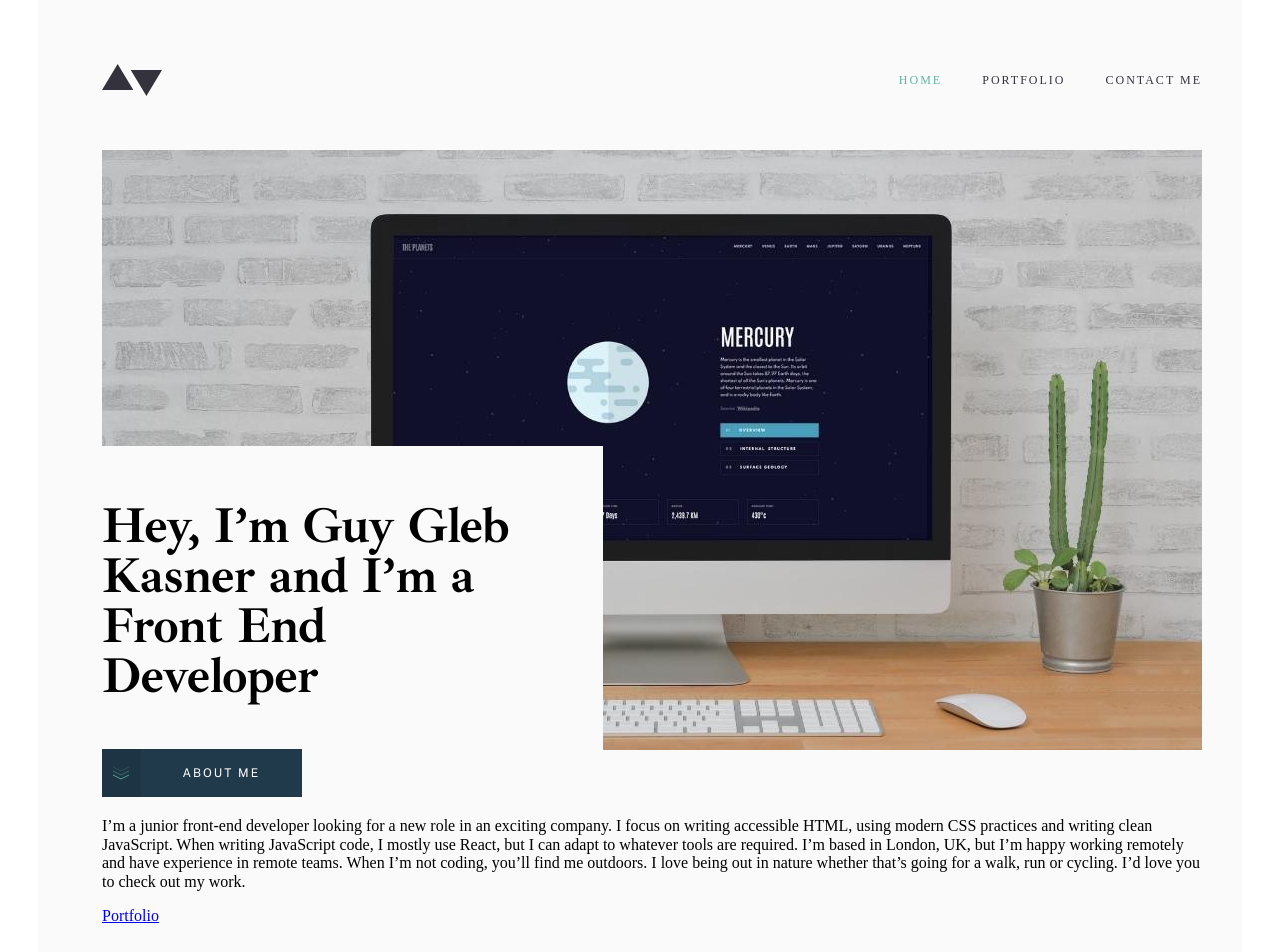
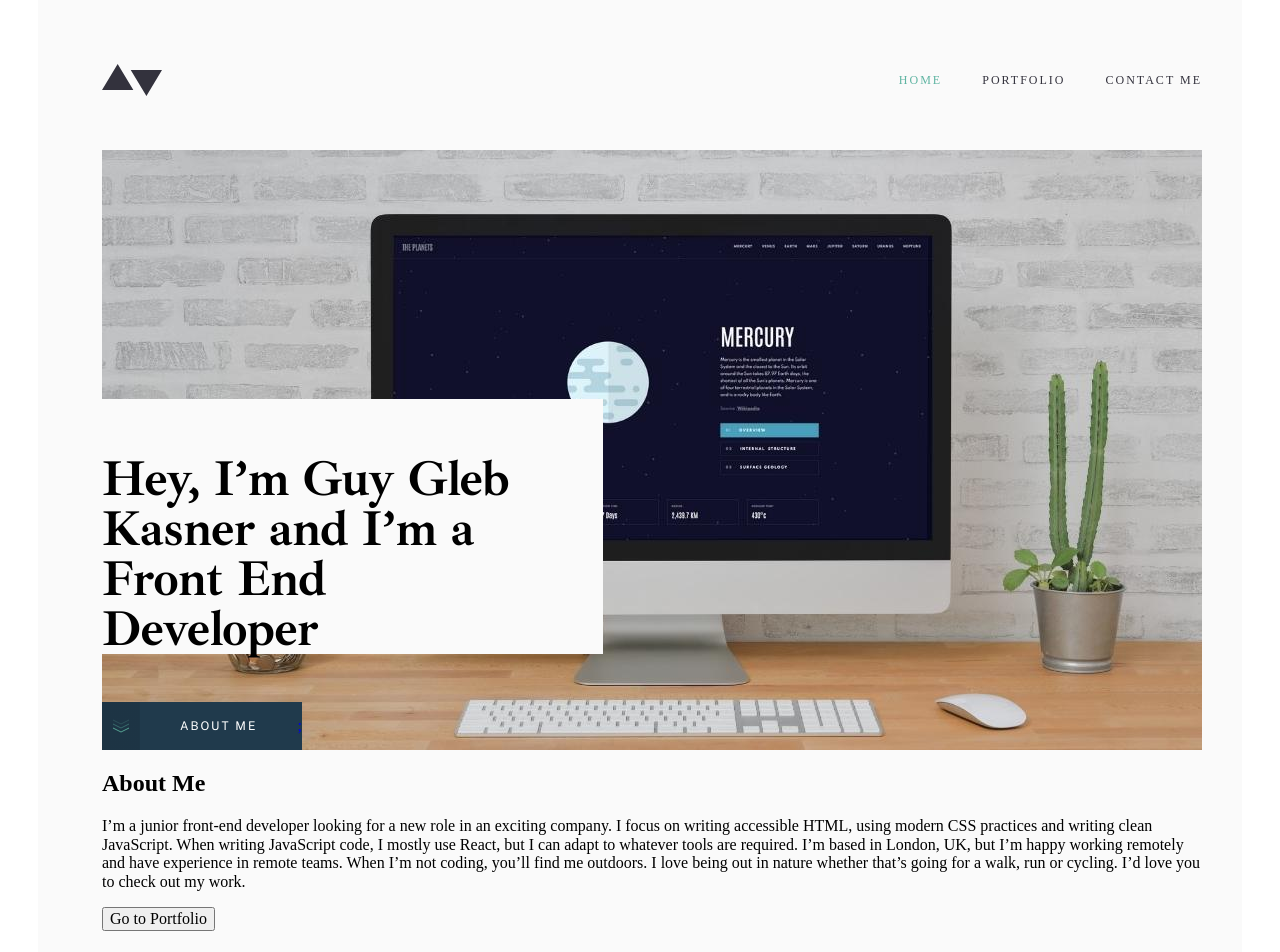
Before and after one commit to Glebkas/portfolio, a React (Create React App) app: page / in a window 1280 px wide. Shown: the top 952 px of the page. Built offline with nearby package versions, Linux system fonts and the light colour scheme.

Commit message:
Update Homepage.js

```diff
--- a/src/pages/Homepage.js
+++ b/src/pages/Homepage.js
@@ -1,27 +1,40 @@
 import data from "../utils/data";
-import { Link } from "react-router-dom";
+import { useNavigate } from "react-router-dom";
+import { HashLink } from "react-router-hash-link";
+
 function Homepage() {
+  let navigate = useNavigate();
+  const handleAboutbuttonClick = () => {
+    navigate("/portfolio");
+  };
+
   return (
     <div className="homepage">
       <section className="homepage-top">
         <div className="homepage-top__image">
-          <h2 className="homepage-top__title">
-            {data.info.title}
-            <div className="homepage-top__button">
-              <div className="homepage-top__button-icon"></div>
-              <p className="homepage-top__button-caption">About Me</p>
-            </div>
-          </h2>
+          <div className="homepage-top__title-container">
+            <h2 className="homepage-top__title">{data.info.title}</h2>
+            <HashLink style={{ textDecoration: "none" }} smooth to="/#about">
+              <div className="homepage-top__button">
+                <div className="homepage-top__button-icon"></div>
+                <p className="homepage-top__button-caption">About Me</p>;
+              </div>
+            </HashLink>
+          </div>
         </div>
       </section>
-      <section className="about">
+      <section id="about" className="about">
         <div className="about__image" />
         <div className="about__description-container">
           <h2 className="about__title">About Me</h2>
           <p className="about__description">{data.info.aboutMe}</p>
-          <Link className="about__button" to="/portfolio">
-            Portfolio
-          </Link>
+          <button
+            onClick={handleAboutbuttonClick}
+            className="about__button"
+            to="/portfolio"
+          >
+            Go to Portfolio
+          </button>
         </div>
       </section>
     </div>
```
